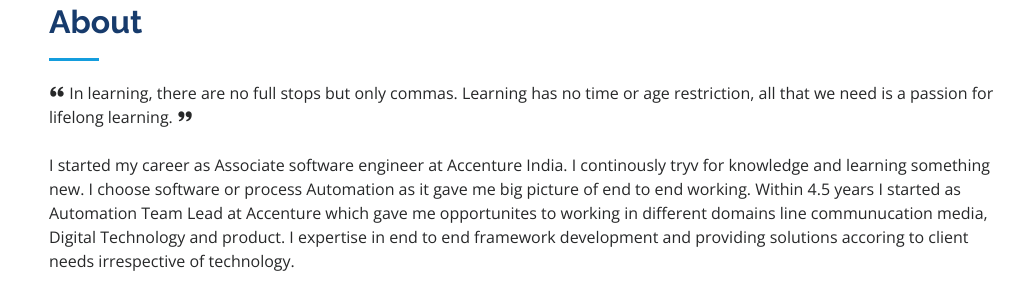
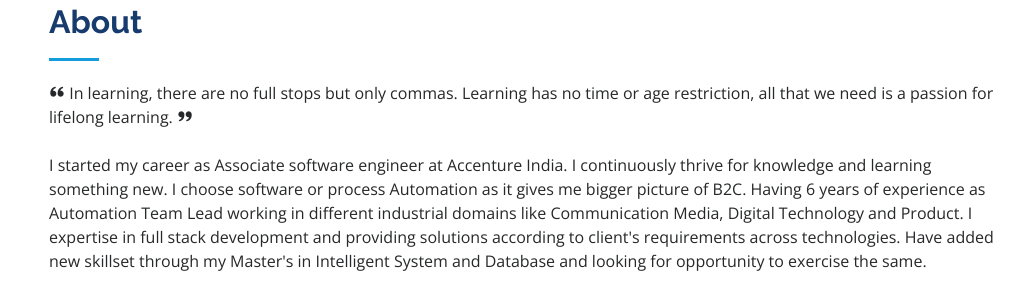
Before and after one commit to Anubhav9287/anubhav9287, a plain HTML site: page index.html in a window 1280 px wide. Shown: the part 857-1157 px from the top of the page, without its empty margins (263-1280 px from the left). Drawn offline with nearby package versions, Linux system fonts and the light colour scheme; grey boxes are pictures that could not be loaded.

Commit message:
updated index file

```diff
--- a/index.html
+++ b/index.html
@@ -88,11 +88,10 @@
             <i class="bx bxs-quote-alt-right quote-icon-right"></i>
           </p>
           <br>
-          <p>I started my career as Associate software engineer at Accenture India. I continously tryv for knowledge and
-            learning something new. I choose software or process Automation as it gave me big picture of end to end
-            working. Within 4.5 years I started as Automation Team Lead at Accenture which gave me opportunites to
-            working in different domains line communucation media, Digital Technology and product. I expertise in end to
-            end framework development and providing solutions accoring to client needs irrespective of technology.</p>
+          <p>I started my career as Associate software engineer at Accenture India. I continuously thrive for knowledge and learning something new.
+            I choose software or process Automation as it gives me bigger picture of B2C. Having 6 years of experience as Automation Team Lead working in different industrial domains like Communication Media, Digital Technology and Product. I expertise in full stack development and providing solutions according to client's requirements across technologies.
+            Have added new skillset through my Master's in Intelligent System and Database and looking for opportunity to exercise the same.
+            </p>
         </div>
 
         <div class="row">
```
